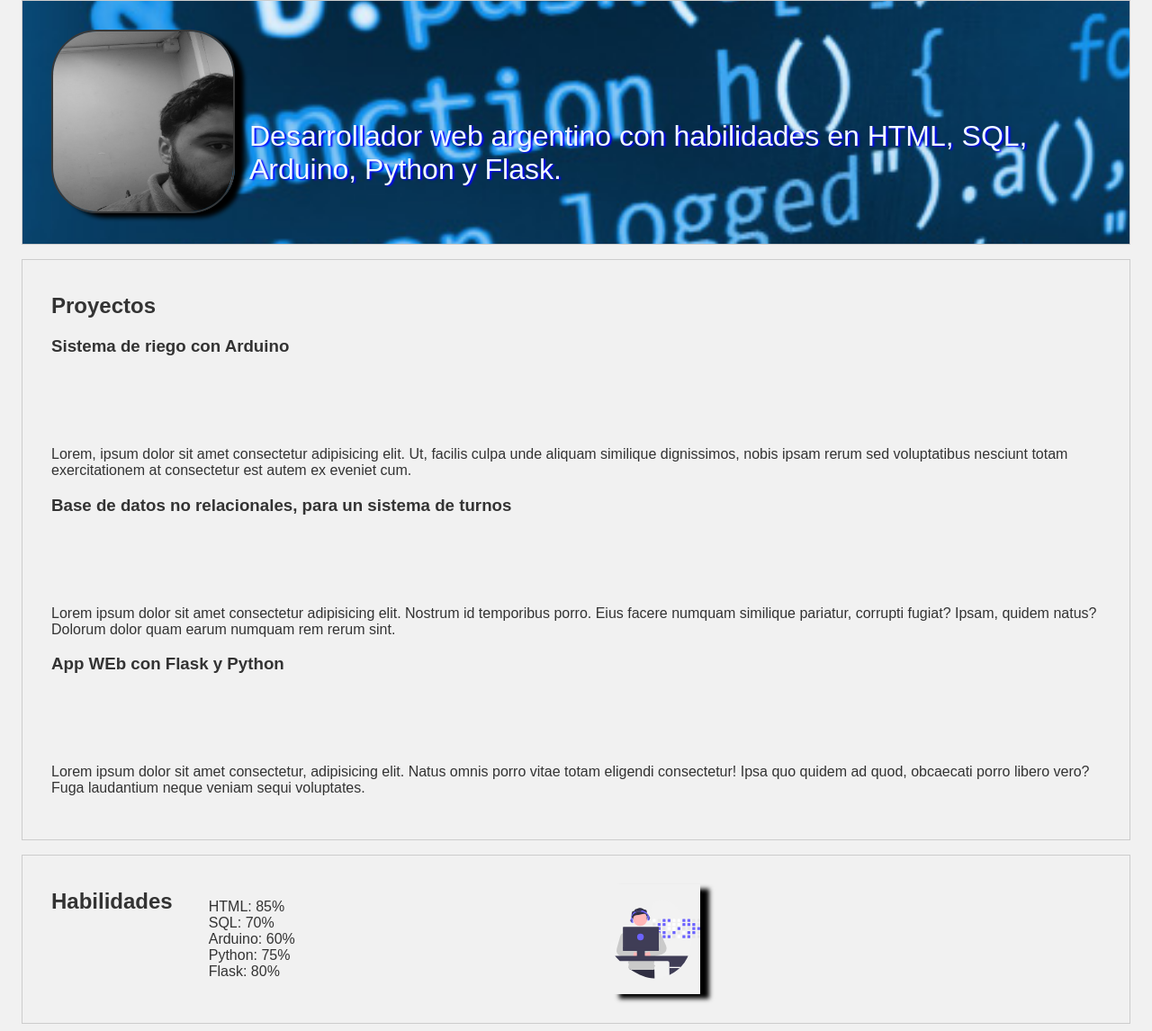
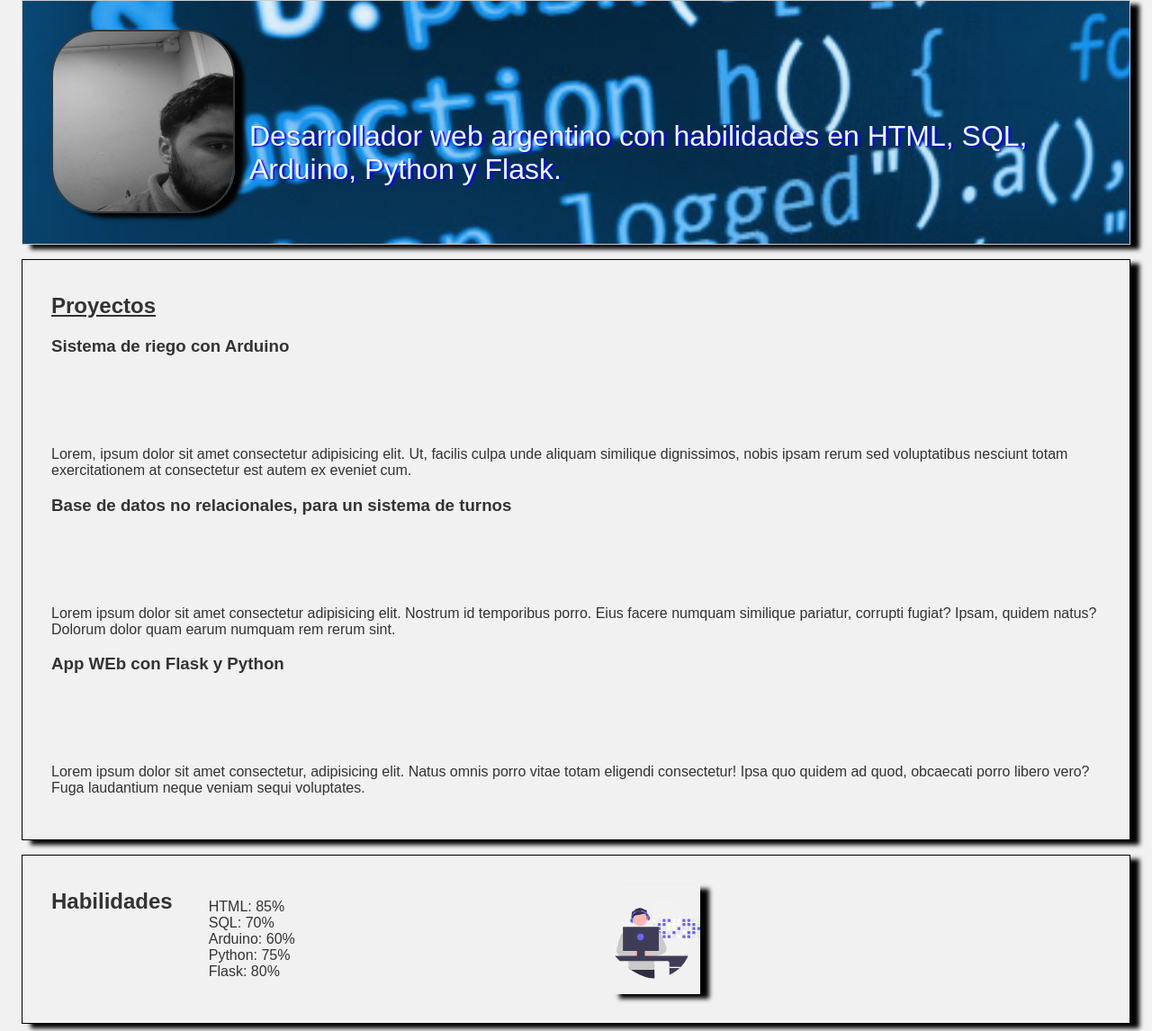
Before and after one commit to matiasDittloff/CV_Matias_dittloff, a plain HTML site: page index.html in a window 1280 px wide. Shown: the part 93-1239 px from the top of the page at 90% size. Drawn offline with Linux system fonts and the light colour scheme.

Commit message:
dando un poco de estilo a la pagina.

```diff
--- a/estilo.css
+++ b/estilo.css
@@ -37,6 +37,7 @@ body {
   section#about {
     display: flex;
     background-image: url("la-cod-de-ac.png");
+    box-shadow: 10px 5px 5px black
   }
 
 
@@ -60,6 +61,15 @@ body {
     margin-top: 5px;
     margin-left: px;
 
+  }
+
+  section#experience{
+    border-color: black;
+    box-shadow: 10px 5px 5px black
+  }
+
+  section#experience h2{
+    text-decoration: underline;
   }
 
   section#about h2{
@@ -101,12 +111,17 @@ section#about p{
 
   section#skills {
     display: flex;
+    border-color: black;
+    box-shadow: 10px 5px 5px black
 
   }
+
+
 
   section#contact {
     display: flex;
     border-color: black;
+    box-shadow: 10px 5px 5px black
   }
 
   section#contact img{
@@ -119,4 +134,5 @@ section#about p{
     color: #f1f1f1;
     padding: 1em;
     text-align: center;
+    box-shadow: 10px 5px 5px black
   }
```
